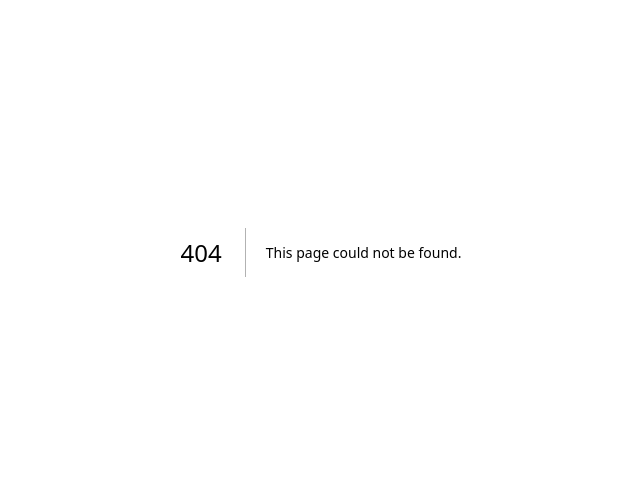
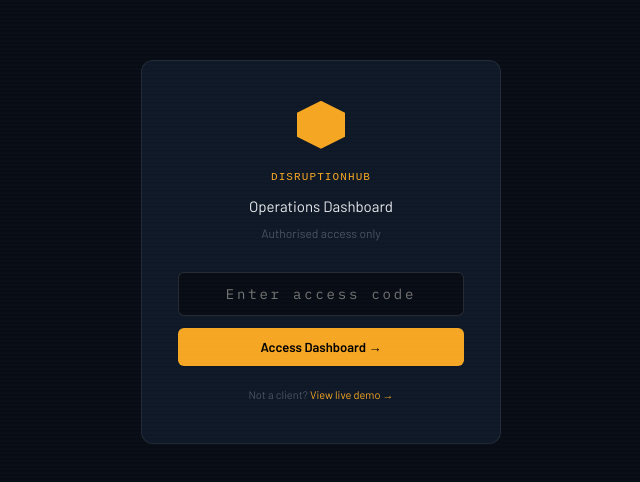
Before and after one commit to waterwellproject8-star/disruption-hub, a Next.js app: page /unlock in a window 1280 px wide. Before the commit this address had no page. Shown: the part 148-630 px from the top of the page, without its empty margins (319-959 px from the left). Built offline with nearby package versions, Linux system fonts and the light colour scheme; a web font is replaced by a local one.

Commit message:
dashboard rebrand: rename /dashboard → /ops-9x7k, split PIN entry into /unlock page, add middleware cookie gate (404 without dh_ops_auth), /dashboard → 404 redirect, update references in app/page.js app/intelligence/page.js app/admin/approvals/page.js

```diff
--- a/app/admin/approvals/page.js
+++ b/app/admin/approvals/page.js
@@ -78,7 +78,7 @@ export default function ApprovalsPage() {
       {/* Nav */}
       <nav style={{ display: 'flex', alignItems: 'center', justifyContent: 'space-between', padding: '12px 24px', borderBottom: '1px solid rgba(255,255,255,0.06)', background: 'rgba(10,12,14,0.98)', position: 'sticky', top: 0, zIndex: 100 }}>
         <div style={{ display: 'flex', alignItems: 'center', gap: 16 }}>
-          <Link href="/dashboard" style={{ display: 'flex', alignItems: 'center', gap: 8, textDecoration: 'none' }}>
+          <Link href="/unlock" style={{ display: 'flex', alignItems: 'center', gap: 8, textDecoration: 'none' }}>
             <div style={{ width: 24, height: 24, background: '#00e5b0', borderRadius: 4, display: 'flex', alignItems: 'center', justifyContent: 'center', fontSize: 10, fontWeight: 700, color: '#000', fontFamily: 'monospace' }}>DH</div>
             <span style={{ fontFamily: 'monospace', fontSize: 12, color: '#8a9099' }}>DisruptionHub</span>
           </Link>
--- a/app/intelligence/page.js
+++ b/app/intelligence/page.js
@@ -147,7 +147,7 @@ export default function IntelligencePage() {
       {/* Nav */}
       <nav style={{ display:'flex', alignItems:'center', justifyContent:'space-between', padding:'12px 24px', borderBottom:'1px solid rgba(255,255,255,0.06)', background:'rgba(10,12,14,.98)', position:'sticky', top:0, zIndex:100 }}>
         <div style={{ display:'flex', alignItems:'center', gap:16 }}>
-          <Link href="/dashboard" style={{ display:'flex', alignItems:'center', gap:8, textDecoration:'none' }}>
+          <Link href="/unlock" style={{ display:'flex', alignItems:'center', gap:8, textDecoration:'none' }}>
             <div style={{ width:24, height:24, background:'#00e5b0', borderRadius:4, display:'flex', alignItems:'center', justifyContent:'center', fontSize:10, fontWeight:700, color:'#000', fontFamily:'monospace' }}>DH</div>
             <span style={{ fontFamily:'monospace', fontSize:12, color:'#8a9099' }}>DisruptionHub</span>
           </Link>
@@ -155,7 +155,7 @@ export default function IntelligencePage() {
           <span style={{ fontSize:13, fontWeight:500 }}>Intelligence Platform</span>
           <span style={{ fontFamily:'monospace', fontSize:9, padding:'2px 7px', background:'rgba(168,85,247,.12)', border:'1px solid rgba(168,85,247,.25)', borderRadius:3, color:'#a855f7', letterSpacing:'.06em' }}>5 REVOLUTIONARY MODULES</span>
         </div>
-        <Link href="/dashboard" style={{ fontSize:11, color:'#4a5260', fontFamily:'monospace', textDecoration:'none' }}>← Dashboard</Link>
+        <Link href="/unlock" style={{ fontSize:11, color:'#4a5260', fontFamily:'monospace', textDecoration:'none' }}>← Dashboard</Link>
       </nav>
 
       <div style={{ display:'grid', gridTemplateColumns:'320px 1fr', minHeight:'calc(100vh - 52px)' }}>
--- a/app/page.js
+++ b/app/page.js
@@ -159,7 +159,7 @@ export default function HomePage() {
         <ul className="nav-links-desktop" style={{ display: 'flex', alignItems: 'center', gap: 32, listStyle: 'none' }}>
           <li><a href="#how" className="nav-link">Platform</a></li>
           <li><a href="#pricing" className="nav-link">Pricing</a></li>
-          <li><Link href="/dashboard" className="nav-link">Dashboard</Link></li>
+          <li><Link href="/unlock" className="nav-link">Dashboard</Link></li>
         </ul>
 
         <a
@@ -243,7 +243,7 @@ export default function HomePage() {
             >
               Start Your Pilot
             </a>
-            <Link href="/dashboard" className="btn-outline">
+            <Link href="/unlock" className="btn-outline">
               View Dashboard →
             </Link>
           </div>
@@ -899,7 +899,7 @@ export default function HomePage() {
               <div style={{ display: 'flex', flexDirection: 'column', gap: 10 }}>
                 <a href="#how" style={{ fontSize: 13, color: T.textDim, textDecoration: 'none' }}>Platform</a>
                 <a href="#pricing" style={{ fontSize: 13, color: T.textDim, textDecoration: 'none' }}>Pricing</a>
-                <Link href="/dashboard" style={{ fontSize: 13, color: T.textDim, textDecoration: 'none' }}>Dashboard</Link>
+                <Link href="/unlock" style={{ fontSize: 13, color: T.textDim, textDecoration: 'none' }}>Dashboard</Link>
               </div>
             </div>
             <div>
--- /dev/null
+++ b/app/unlock/page.js
@@ -0,0 +1,45 @@
+'use client'
+import { useState, useEffect } from 'react'
+import { useRouter } from 'next/navigation'
+
+const DASHBOARD_PIN = 'DH2026'
+
+export default function UnlockPage() {
+  const router = useRouter()
+  const [pin, setPin] = useState('')
+  const [error, setError] = useState(false)
+
+  useEffect(() => {
+    if (typeof document !== 'undefined' && document.cookie.split(';').some(c => c.trim().startsWith('dh_ops_auth=true'))) {
+      router.replace('/ops-9x7k')
+    }
+  }, [router])
+
+  const handleSubmit = () => {
+    if (pin.toUpperCase() === DASHBOARD_PIN) {
+      if (typeof window !== 'undefined') {
+        localStorage.setItem('dh_unlocked', 'true')
+        document.cookie = 'dh_ops_auth=true; path=/; max-age=31536000; SameSite=Strict'
+      }
+      router.replace('/ops-9x7k')
+    } else {
+      setError(true); setPin(''); setTimeout(() => setError(false), 2000)
+    }
+  }
+
+  return (
+    <div style={{ minHeight:'100vh', display:'flex', alignItems:'center', justifyContent:'center', background:'#080c14', fontFamily:'Barlow, sans-serif' }}>
+      <div style={{ width:360, padding:'40px 36px', background:'#0f1826', border:'1px solid rgba(255,255,255,0.08)', borderRadius:12, textAlign:'center' }}>
+        <div style={{ width:48, height:48, background:'#f5a623', clipPath:'polygon(50% 0%, 100% 25%, 100% 75%, 50% 100%, 0% 75%, 0% 25%)', margin:'0 auto 20px' }} />
+        <div style={{ fontFamily:'monospace', fontSize:11, color:'#f5a623', letterSpacing:'0.1em', marginBottom:8 }}>DISRUPTIONHUB</div>
+        <div style={{ fontSize:15, color:'#e8eaed', marginBottom:6 }}>Operations Dashboard</div>
+        <div style={{ fontSize:12, color:'#4a5260', marginBottom:28 }}>Authorised access only</div>
+        <input type="password" value={pin} onChange={e => setPin(e.target.value)} onKeyDown={e => e.key === 'Enter' && handleSubmit()} placeholder="Enter access code" autoFocus
+          style={{ width:'100%', padding:'12px 14px', background:'#080c14', border: error ? '1px solid #ef4444' : '1px solid rgba(255,255,255,0.12)', borderRadius:6, color:'#e8eaed', fontSize:14, outline:'none', fontFamily:'IBM Plex Mono, monospace', letterSpacing:'0.2em', textAlign:'center', marginBottom:12, boxSizing:'border-box', transition:'border 0.2s' }} />
+        {error && <div style={{ fontSize:11, color:'#ef4444', fontFamily:'monospace', marginBottom:10 }}>Invalid access code</div>}
+        <button onClick={handleSubmit} style={{ width:'100%', padding:'11px', background:'#f5a623', border:'none', borderRadius:6, color:'#000', fontWeight:600, fontSize:13, cursor:'pointer', fontFamily:'Barlow, sans-serif' }}>Access Dashboard →</button>
+        <div style={{ marginTop:20, fontSize:11, color:'#4a5260' }}>Not a client? <a href="/" style={{ color:'#f5a623', textDecoration:'none' }}>View live demo →</a></div>
+      </div>
+    </div>
+  )
+}
--- a/next.config.js
+++ b/next.config.js
@@ -10,6 +10,11 @@ const nextConfig = {
         destination: '/demo.mp4',
         permanent: false,
       },
+      {
+        source: '/dashboard',
+        destination: '/404',
+        permanent: false,
+      },
     ]
   }
 }
```
Also changed, not shown: middleware.ts (+24 -8 lines), app/ops-9x7k/page.js.
